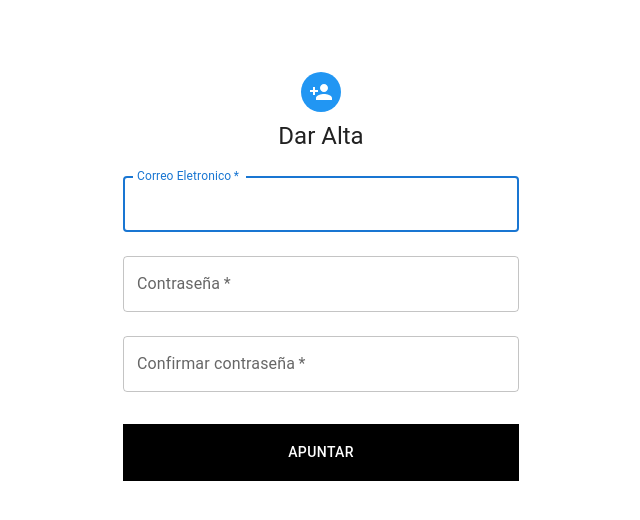
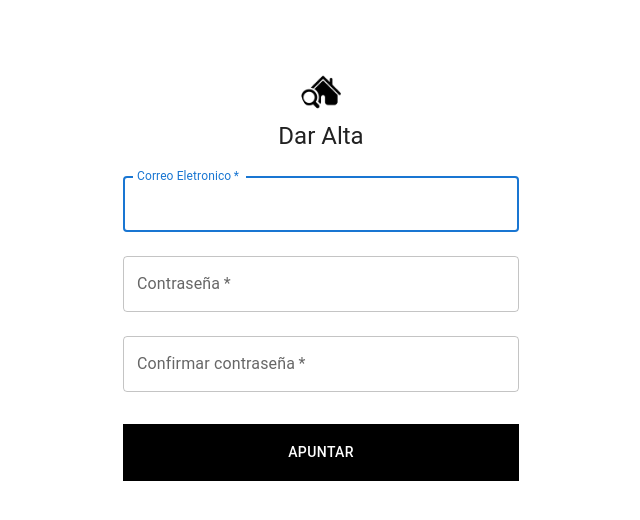
Before and after one commit to bois-dev/cv-casa-front, a React (Create React App) app: page /register in a window 1280 px wide. Shown: the top 520 px of the page, without its empty margins (319-959 px from the left). Built offline with nearby package versions, Linux system fonts and the light colour scheme; no server answers.

Commit message:
register email with logo

```diff
--- a/src/features/register-email/register-email.page.tsx
+++ b/src/features/register-email/register-email.page.tsx
@@ -7,12 +7,12 @@ import PersonAddIcon from '@mui/icons-material/PersonAdd';
 import Typography from '@mui/material/Typography';
 import Container from '@mui/material/Container';
 import { createTheme, ThemeProvider } from '@mui/material/styles';
-import { blue } from '@mui/material/colors';
 import { toast } from 'react-toastify';
 import Button from '../../components/button/button.component';
 import RegisterEmailService from './register-email.service';
 import { useState } from 'react';
 import RegisterEmailSuccess from './register-email-success.page';
+import logo from '../../assets/logo.png'
 
 const theme = createTheme();
 
@@ -77,7 +77,7 @@ export default function RegisterEmail() {
                         alignItems: 'center',
                     }}
                 >
-                    <Avatar sx={{ m: 1, bgcolor: blue[500] }}>
+                    <Avatar sx={{ m: 1 }} src={logo}>
                         <PersonAddIcon />
                     </Avatar>
                     <Typography component="h1" variant="h5">
```
Also changed, not shown: src/features/propaganda/bar.page.tsx (+0 -9 lines).
